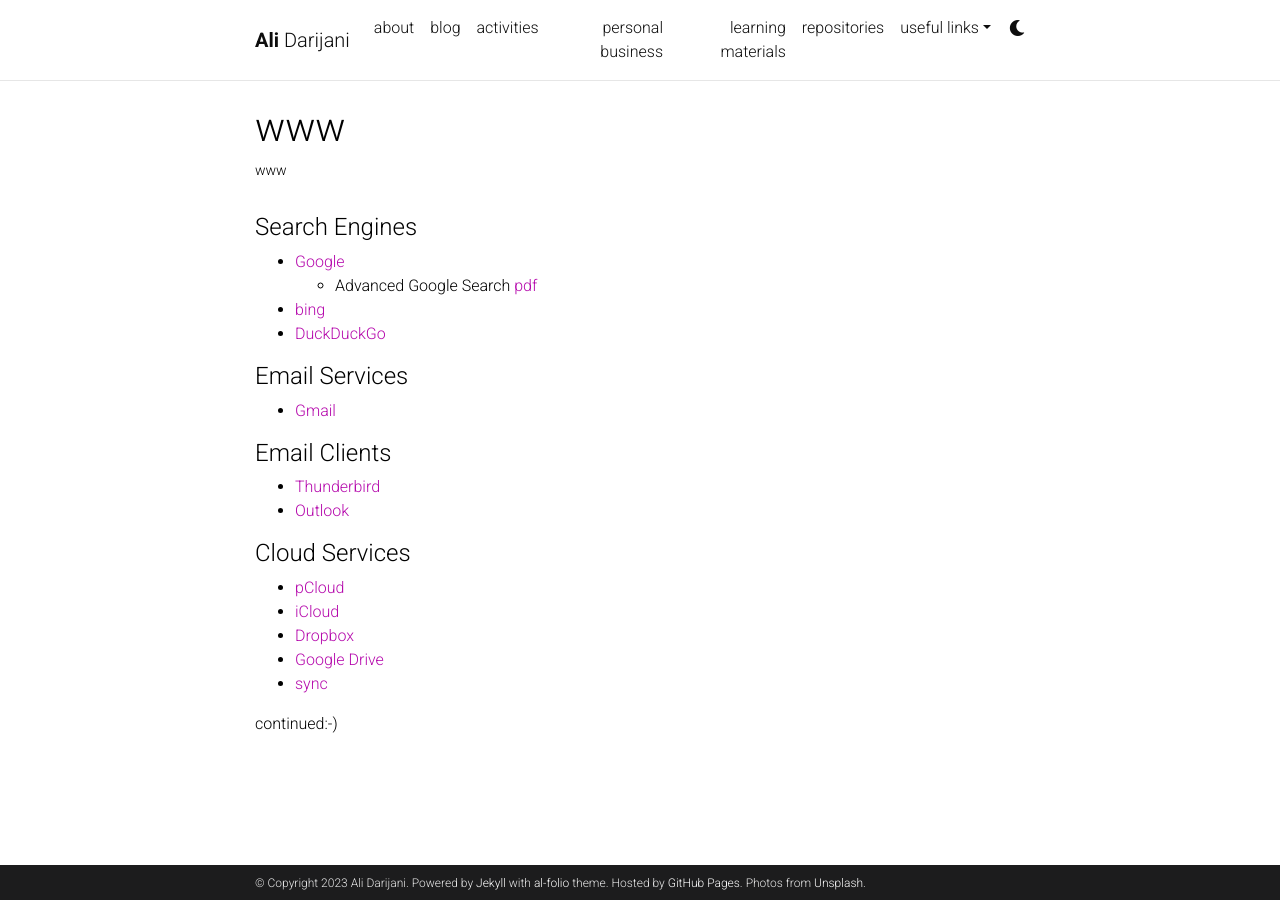
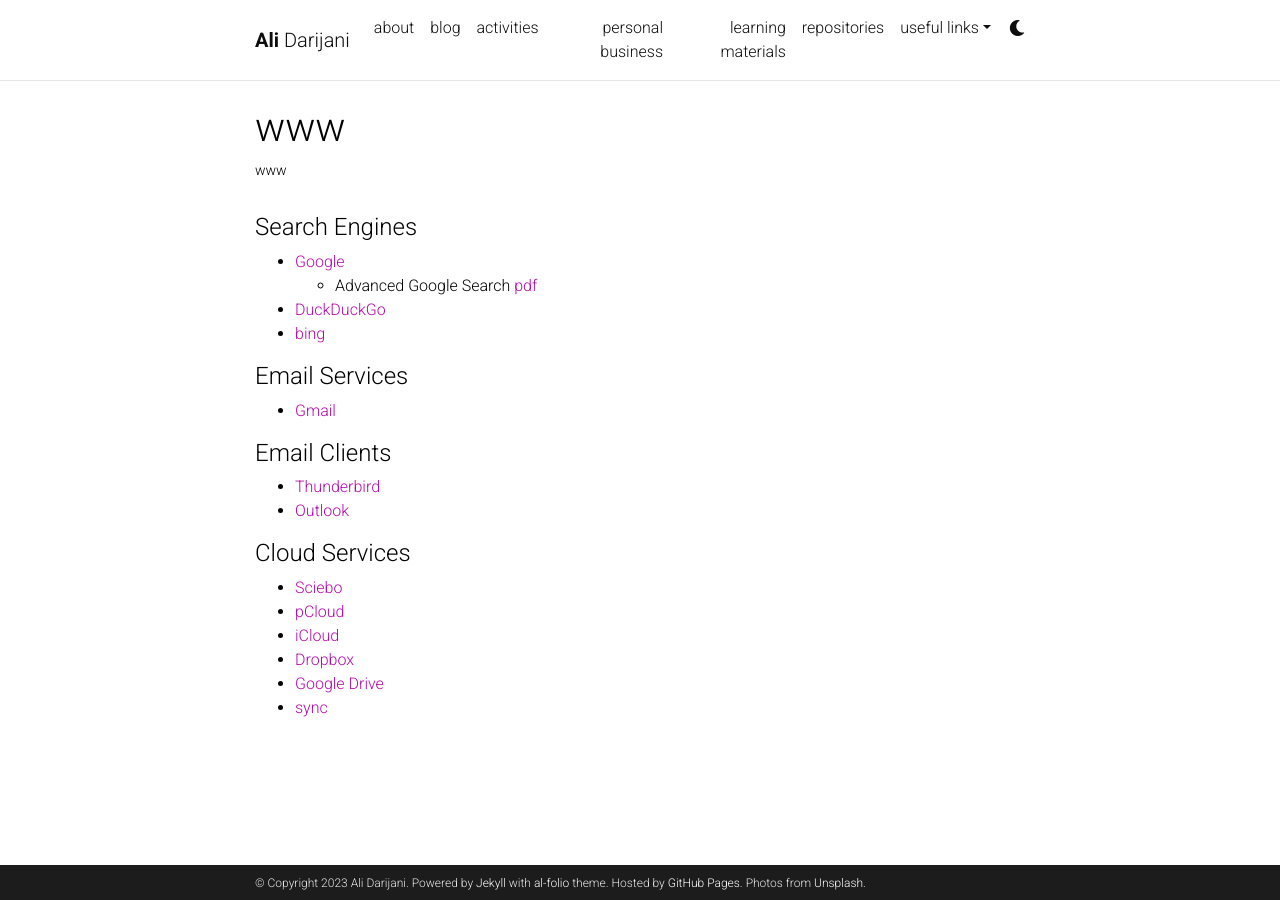
Before and after one commit to adarijani/adarijani.github.io_archived, a Jekyll site: the page built from _projects/t_01_www.md, in a window 1280 px wide. Built offline with Jekyll 4.4.1, drawn with Linux system fonts in a browser that asks for light colours; comment, search, counter and statistics services are not loaded; a style sheet for code colours, icons or effects is not loaded.

Commit message:
Update t_01_www.md

```diff
--- a/_projects/t_01_www.md
+++ b/_projects/t_01_www.md
@@ -9,27 +9,25 @@
 
 #### Search Engines
 
-- [Google](https://www.google.com/)
+* [Google](https://www.google.com/)
   * Advanced Google Search [pdf](https://kak.kornev-online.net/FILES/KAK%20-%2026%20Top%20Advanced%20Google%20Search%20Tips%20n%20Tricks%20and%20Techniques.pdf)
-- [bing](https://www.bing.com/)
-- [DuckDuckGo](https://duckduckgo.com/)
+* [DuckDuckGo](https://duckduckgo.com/)
+* [bing](https://www.bing.com/)
 
 #### Email Services
 
-- [Gmail](https://www.google.com/gmail/about/)
+* [Gmail](https://www.google.com/gmail/about/)
 
 #### Email Clients
 
-- [Thunderbird](https://www.thunderbird.net)
-- [Outlook](https://outlook.live.com/owa/)
+* [Thunderbird](https://www.thunderbird.net)
+* [Outlook](https://outlook.live.com/owa/)
 
 #### Cloud Services
 
-- [pCloud](https://www.pcloud.com/)
-- [iCloud](https://www.icloud.com/)
-- [Dropbox](https://www.dropbox.com/)
-- [Google Drive](https://www.google.com/drive/)
-- [sync](https://www.sync.com/)
-
-
-continued:-)
+* [Sciebo](https://hochschulcloud.nrw/)
+* [pCloud](https://www.pcloud.com/)
+* [iCloud](https://www.icloud.com/)
+* [Dropbox](https://www.dropbox.com/)
+* [Google Drive](https://www.google.com/drive/)
+* [sync](https://www.sync.com/)
```
